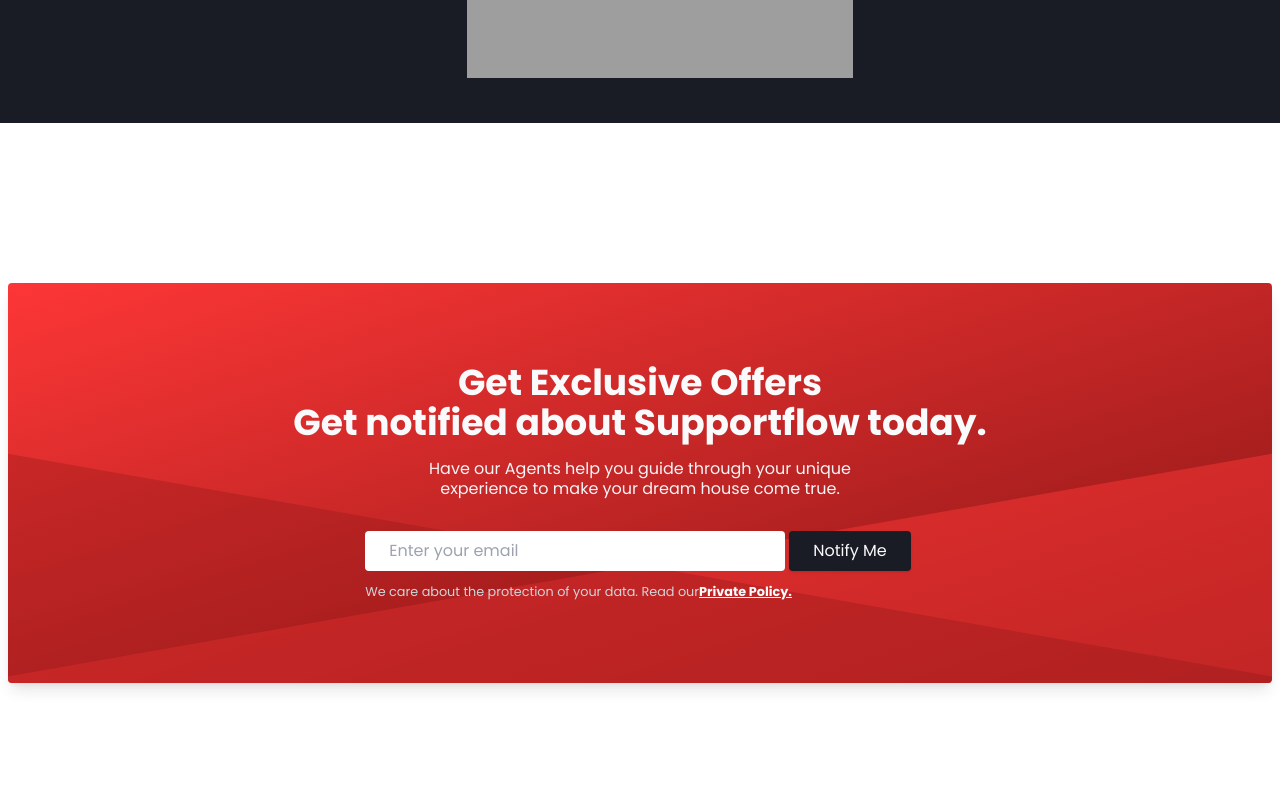
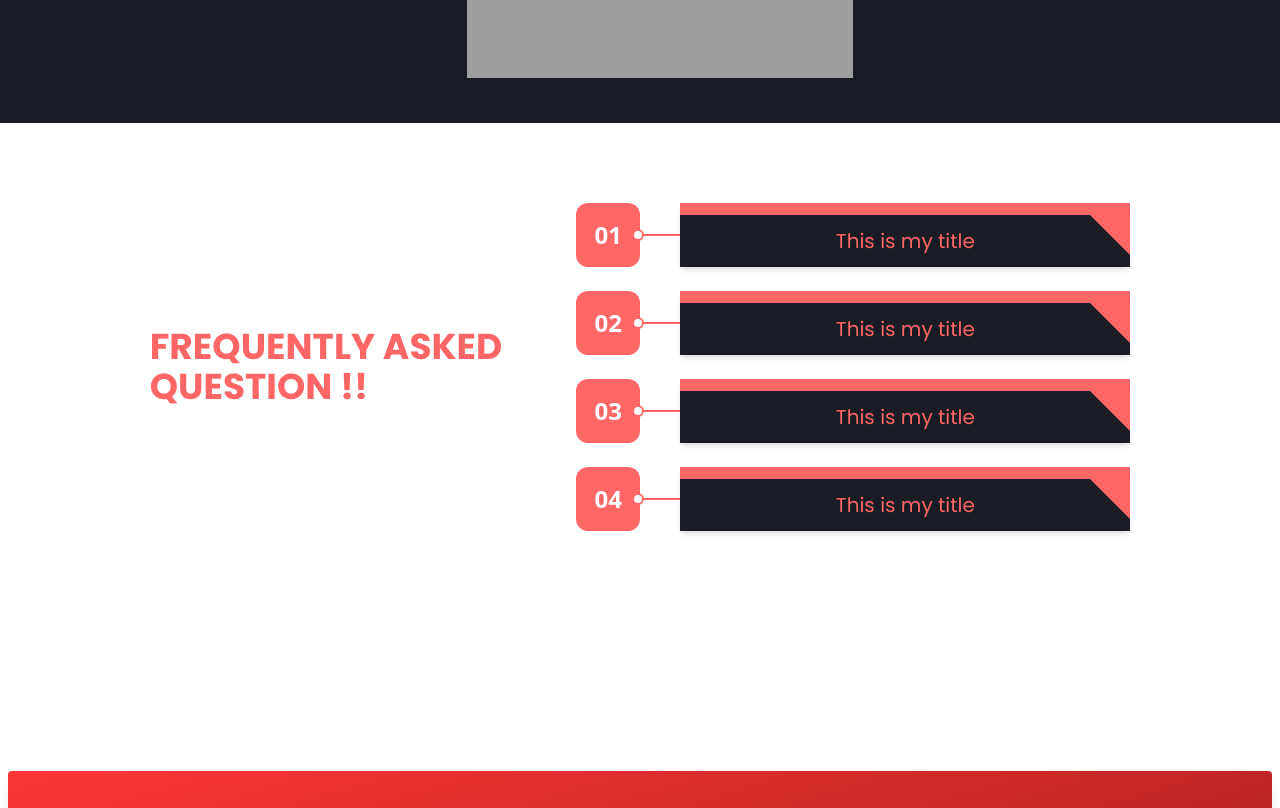
Before and after one commit to shakib-anwar-nibir17/panda-estate-client, a React (Vite) app: page / in a window 1280 px wide. Shown: the part 2460-3268 px from the top of the page. Built offline with nearby package versions, Linux system fonts and the light colour scheme; grey boxes are pictures that could not be loaded.

Commit message:
style homepage faq

```diff
--- a/src/components/Auth/AuthForm.jsx
+++ b/src/components/Auth/AuthForm.jsx
@@ -16,7 +16,7 @@
         }`}
       >
         <img
-          src="https://source.unsplash.com/random"
+          src="https://images.unsplash.com/photo-1582647509711-c8aa8a8bda71?q=80&w=1935&auto=format&fit=crop&ixlib=rb-4.0.3&ixid=M3wxMjA3fDB8MHxwaG90by1wYWdlfHx8fGVufDB8fHx8fA%3D%3D"
           className="object-cover h-full"
           alt="card navigate ui"
         />
--- a/src/components/Auth/RegisterForm.jsx
+++ b/src/components/Auth/RegisterForm.jsx
@@ -41,7 +41,7 @@
       {/* button type will be submit for handling form submission*/}
       <button
         type="button"
-        className="py-2 px-5 mb-4 mx-auto mt-8 shadow-lg border rounded-md border-black block"
+        className="py-2 px-5 mb-4 mx-auto mt-8 shadow-lg border rounded-md border-black block hover:bg-custom-red-400 hover:text-white"
       >
         Submit
       </button>
@@ -62,11 +62,55 @@
         className="py-2 px-5 mb-4 mt-8 mx-auto block shadow-lg border rounded-md border-black"
       >
         <svg
+          viewBox="-0.5 0 48 48"
+          version="1.1"
+          className="w-6 inline-block mr-3"
           xmlns="http://www.w3.org/2000/svg"
-          viewBox="0 0 32 32"
-          className="w-5 h-5 fill-current inline-block mr-2"
+          xmlnsXlink="http://www.w3.org/1999/xlink"
+          fill="#000000"
         >
-          <path d="M16.318 13.714v5.484h9.078c-0.37 2.354-2.745 6.901-9.078 6.901-5.458 0-9.917-4.521-9.917-10.099s4.458-10.099 9.917-10.099c3.109 0 5.193 1.318 6.38 2.464l4.339-4.182c-2.786-2.599-6.396-4.182-10.719-4.182-8.844 0-16 7.151-16 16s7.156 16 16 16c9.234 0 15.365-6.49 15.365-15.635 0-1.052-0.115-1.854-0.255-2.651z"></path>
+          <g strokeWidth="0"></g>
+          <g
+            id="SVGRepo_tracerCarrier"
+            strokeLinecap="round"
+            strokeLinejoin="round"
+          ></g>
+          <g id="SVGRepo_iconCarrier">
+            <title>Google-color</title> <desc>Created with Sketch.</desc>
+            <defs></defs>
+            <g
+              id="Icons"
+              stroke="none"
+              strokeWidth="1"
+              fill="none"
+              fillRule="evenodd"
+            >
+              <g id="Color-" transform="translate(-401.000000, -860.000000)">
+                <g id="Google" transform="translate(401.000000, 860.000000)">
+                  <path
+                    d="M9.82727273,24 C9.82727273,22.4757333 10.0804318,21.0144 10.5322727,19.6437333 L2.62345455,13.6042667 C1.08206818,16.7338667 0.213636364,20.2602667 0.213636364,24 C0.213636364,27.7365333 1.081,31.2608 2.62025,34.3882667 L10.5247955,28.3370667 C10.0772273,26.9728 9.82727273,25.5168 9.82727273,24"
+                    id="Fill-1"
+                    fill="#FBBC05"
+                  ></path>
+                  <path
+                    d="M23.7136364,10.1333333 C27.025,10.1333333 30.0159091,11.3066667 32.3659091,13.2266667 L39.2022727,6.4 C35.0363636,2.77333333 29.6954545,0.533333333 23.7136364,0.533333333 C14.4268636,0.533333333 6.44540909,5.84426667 2.62345455,13.6042667 L10.5322727,19.6437333 C12.3545909,14.112 17.5491591,10.1333333 23.7136364,10.1333333"
+                    id="Fill-2"
+                    fill="#EB4335"
+                  ></path>
+                  <path
+                    d="M23.7136364,37.8666667 C17.5491591,37.8666667 12.3545909,33.888 10.5322727,28.3562667 L2.62345455,34.3946667 C6.44540909,42.1557333 14.4268636,47.4666667 23.7136364,47.4666667 C29.4455,47.4666667 34.9177955,45.4314667 39.0249545,41.6181333 L31.5177727,35.8144 C29.3995682,37.1488 26.7323182,37.8666667 23.7136364,37.8666667"
+                    id="Fill-3"
+                    fill="#34A853"
+                  ></path>
+                  <path
+                    d="M46.1454545,24 C46.1454545,22.6133333 45.9318182,21.12 45.6113636,19.7333333 L23.7136364,19.7333333 L23.7136364,28.8 L36.3181818,28.8 C35.6879545,31.8912 33.9724545,34.2677333 31.5177727,35.8144 L39.0249545,41.6181333 C43.3393409,37.6138667 46.1454545,31.6490667 46.1454545,24"
+                    id="Fill-4"
+                    fill="#4285F4"
+                  ></path>
+                </g>
+              </g>
+            </g>
+          </g>
         </svg>
         Continue with Google
       </button>
--- /dev/null
+++ b/src/components/Home/Faq.jsx
@@ -0,0 +1,68 @@
+import { useState } from "react";
+
+const Faq = () => {
+  // add your array of object data
+  const array = [1, 2, 3, 4];
+
+  // toggle state and function
+  const [isOpen, setIsOpen] = useState(null);
+  const handleToggle = (idx) =>
+    setIsOpen((prevIdx) => (prevIdx === idx ? null : idx));
+  return (
+    <section className="container mx-auto flex justify-center">
+      <div className="w-1/3 flex items-center">
+        <h1 className="text-4xl text-custom-red-400 font-bold">
+          FREQUENTLY ASKED QUESTION !!
+        </h1>
+      </div>
+      <div className="flex justify-center">
+        <div className=" w-full rounded-lg py-20 space-y-6 cursor-pointer">
+          {/* maping each accordion  */}
+          {array.map((arr, idx) => (
+            <div
+              key={idx}
+              onClick={() => handleToggle(idx)}
+              className="flex items-center"
+            >
+              {/* the index div  */}
+              <div className="w-16 h-16 bg-custom-red-400 flex justify-center items-center text-white text-2xl font-semibold rounded-xl font-sans">
+                <span>0{idx + 1}</span>
+              </div>
+              <div className="w-10 h-[2px] bg-custom-red-400 relative">
+                <span className="w-3 h-3 bg-white absolute -left-2 -top-[5px] z-40 rounded-full border-2 border-custom-red-400"></span>
+                <span className="bg-custom-red-400 w-10 h-1"></span>
+              </div>
+              {/* main accordion div  */}
+              <div>
+                <div className="max-w-[450px] bg-custom-main shadow-md border-t-[12px] p-3 border-custom-red-400 relative">
+                  <span className="h-0 w-0 border-b-[40px] border-b-transparent border-r-[40px] border-r-custom-red-400 absolute top-0 right-0"></span>
+                  <h1 className="text-custom-red-400 text-xl text-center">
+                    This is my title
+                  </h1>
+                </div>
+                <div
+                  className={`grid overflow-hidden transition-all duration-300 ease-in-out text-slate-600  ${
+                    isOpen === idx
+                      ? "grid-rows-[1fr] opacity-100"
+                      : "grid-rows-[0fr] opacity-0"
+                  }`}
+                >
+                  <div className="overflow-hidden">
+                    <div className=" max-w-[450px] rounded-br-xl rounded-bl-xl bg-custom-red-400 text-white p-6 text-center text-sm">
+                      Lorem ipsum dolor sit amet consectetur, adipisicing elit.
+                      Dolor nam ipsam sint illo odio sed voluptates suscipit,
+                      rerum esse ratione non alias obcaecati error harum
+                      nesciunt. Vitae optio commodi illum!
+                    </div>
+                  </div>
+                </div>
+              </div>
+            </div>
+          ))}
+        </div>
+      </div>
+    </section>
+  );
+};
+
+export default Faq;
--- a/src/components/Home/Featured.jsx
+++ b/src/components/Home/Featured.jsx
@@ -18,7 +18,7 @@
       {/* arrow */}
       <button
         onClick={nextSlider}
-        className="absolute flex justify-center items-center right-2 top-1/2 bg-white rounded-full z-50 w-6 h-6 md:w-8 md:h-8 bgWhite "
+        className="absolute flex justify-center items-center right-2 top-1/2 bg-white rounded-full z-50 w-6 h-6 md:w-8 md:h-8 bgWhite"
       >
         <svg
           viewBox="0 0 1024 1024"
@@ -35,7 +35,7 @@
           ></g>
           <g id="SVGRepo_iconCarrier">
             <path
-              fill="#0095FF"
+              fill="#fd3636"
               d="M685.248 104.704a64 64 0 010 90.496L368.448 512l316.8 316.8a64 64 0 01-90.496 90.496L232.704 557.248a64 64 0 010-90.496l362.048-362.048a64 64 0 0190.496 0z"
             ></path>
           </g>
--- a/src/index.css
+++ b/src/index.css
@@ -7,3 +7,7 @@
 body {
   font-family: "Poppins", sans-serif !important;
 }
+
+html {
+  scroll-behavior: smooth;
+}
--- a/src/pages/AuthPage.jsx
+++ b/src/pages/AuthPage.jsx
@@ -2,9 +2,9 @@
 
 const AuthPage = () => {
   return (
-    <>
+    <section className="min-h-screen flex items-center">
       <AuthForm />
-    </>
+    </section>
   );
 };
 
--- a/src/pages/HomePage.jsx
+++ b/src/pages/HomePage.jsx
@@ -1,4 +1,5 @@
 import Banner from "../components/Home/Banner";
+import Faq from "../components/Home/Faq";
 import Featured from "../components/Home/Featured";
 import Services from "../components/Home/Services";
 import Subscribe from "../components/Home/Subscribe";
@@ -9,6 +10,7 @@
       <Banner />
       <Services />
       <Featured />
+      <Faq />
       <Subscribe />
     </section>
   );
```
